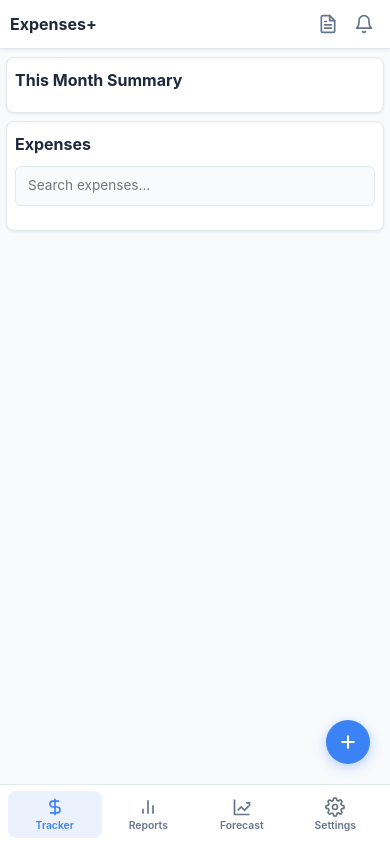
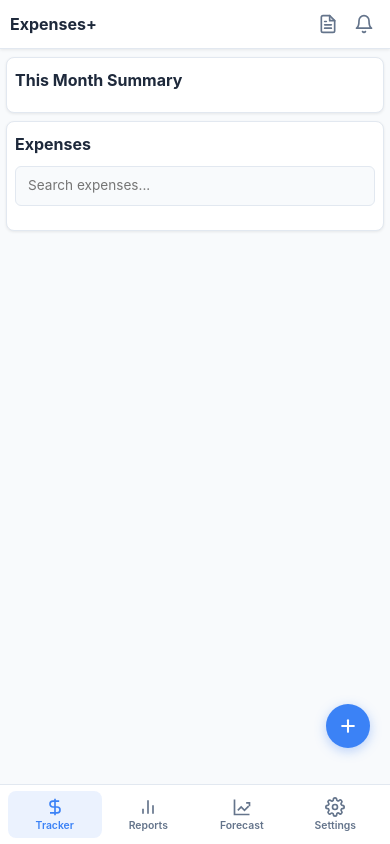
Before and after one commit to dcvibecodes/expense-tracker-app, a website: page public/index.html in a window 390 px wide. Drawn offline with Linux system fonts and the light colour scheme; no server answers.

Commit message:
Bugfixes

```diff
--- a/public/styles.css
+++ b/public/styles.css
@@ -220,7 +220,7 @@ button, a, input, select, textarea, [tabindex] {
 .mobile-add-fab {
   display: none;
   position: fixed;
-  bottom: 80px;
+  bottom: 96px;
   right: 20px;
   width: 44px;
   height: 44px;
@@ -234,10 +234,6 @@ button, a, input, select, textarea, [tabindex] {
   align-items: center;
   justify-content: center;
   transition: transform 0.2s, box-shadow 0.2s;
-}
-
-@media (display-mode: standalone) {
-    .mobile-add-fab { bottom: calc(80px + env(safe-area-inset-bottom, 0px)); }
 }
 
 .mobile-add-fab:hover { transform: scale(1.05); box-shadow: 0 4px 16px rgba(59, 130, 246, 0.45); }
```
